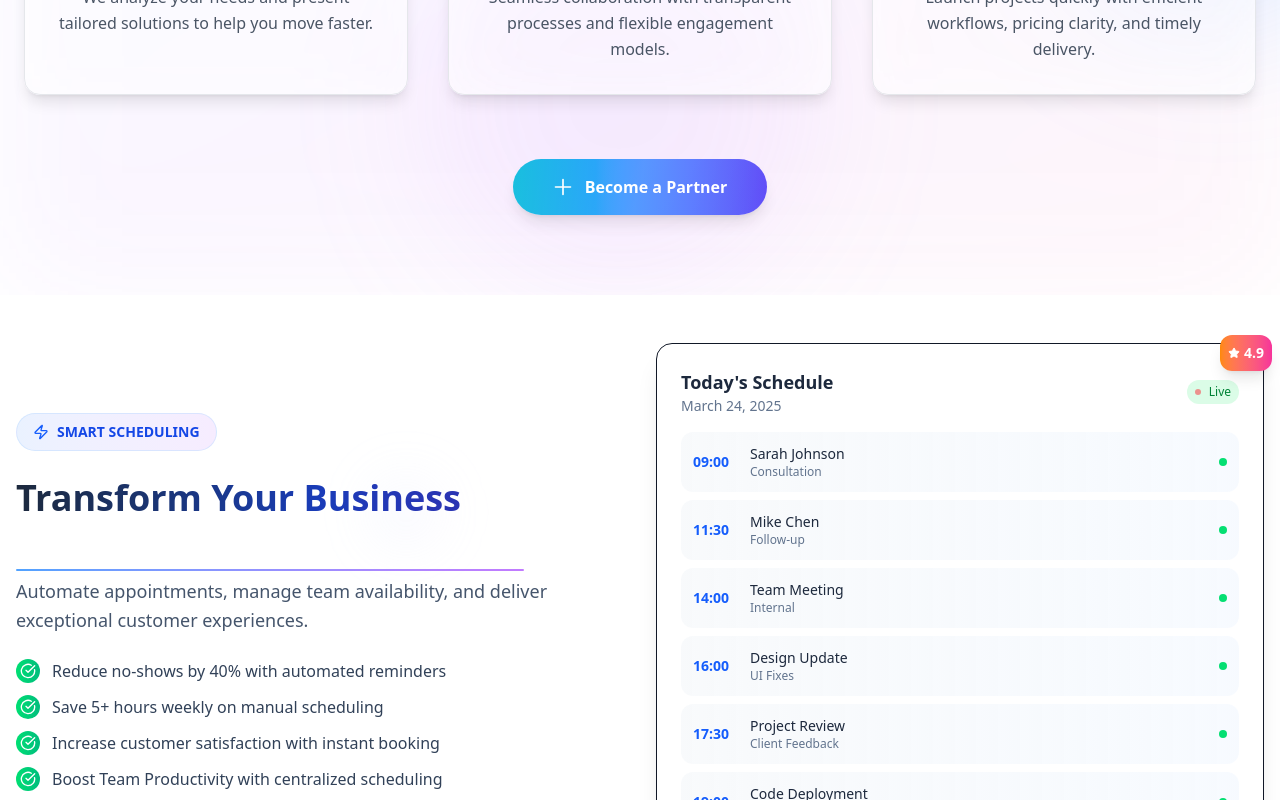
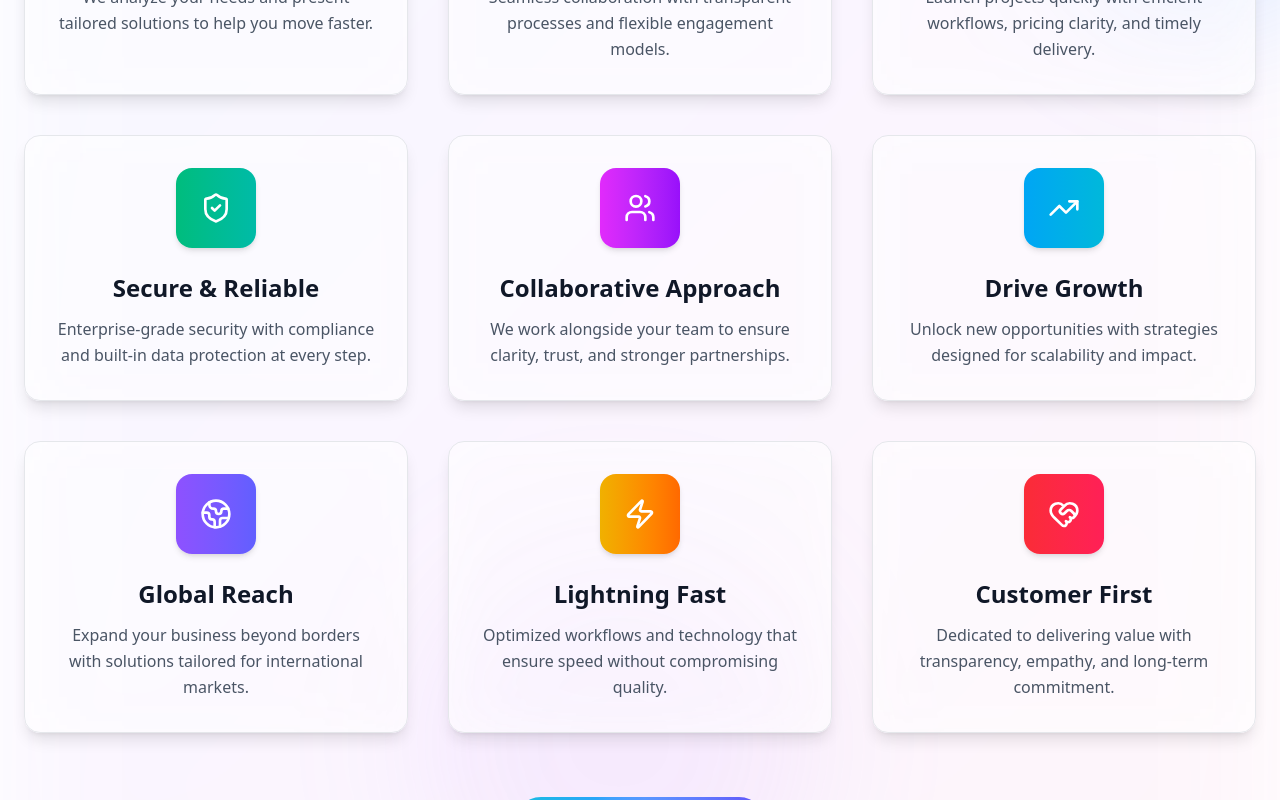
Before and after one commit to kanishka-commits/BizFlow, a React (Vite) app: page / in a window 1280 px wide. Shown: the part 2080-2880 px from the top of the page. Built offline with nearby package versions, Linux system fonts and the light colour scheme.

Commit message:
adding 6 more features cards

```diff
--- a/src/components/FeaturesSection.jsx
+++ b/src/components/FeaturesSection.jsx
@@ -2,6 +2,14 @@ import { Link } from "react-router-dom";
 import { useTheme } from "../context/ThemeContext";
 import { motion } from "framer-motion";
 import { Rocket, Settings, Search } from "lucide-react";
+import {
+  ShieldCheck,
+  Users,
+  TrendingUp,
+  Globe2,
+  Zap,
+  HeartHandshake,
+} from "lucide-react";
 
 const FeaturesSection = () => {
   const { isDarkMode } = useTheme();
@@ -27,6 +35,48 @@ const FeaturesSection = () => {
       description:
         "Launch projects quickly with efficient workflows, pricing clarity, and timely delivery.",
       bg: "from-orange-500 to-amber-500",
+    },
+    {
+      icon: <ShieldCheck size={32} />,
+      title: "Secure & Reliable",
+      description:
+        "Enterprise-grade security with compliance and built-in data protection at every step.",
+      bg: "from-emerald-500 to-teal-500",
+    },
+    {
+      icon: <Users size={32} />,
+      title: "Collaborative Approach",
+      description:
+        "We work alongside your team to ensure clarity, trust, and stronger partnerships.",
+      bg: "from-fuchsia-500 to-purple-600",
+    },
+    {
+      icon: <TrendingUp size={32} />,
+      title: "Drive Growth",
+      description:
+        "Unlock new opportunities with strategies designed for scalability and impact.",
+      bg: "from-sky-500 to-cyan-500",
+    },
+    {
+      icon: <Globe2 size={32} />,
+      title: "Global Reach",
+      description:
+        "Expand your business beyond borders with solutions tailored for international markets.",
+      bg: "from-violet-500 to-indigo-500",
+    },
+    {
+      icon: <Zap size={32} />,
+      title: "Lightning Fast",
+      description:
+        "Optimized workflows and technology that ensure speed without compromising quality.",
+      bg: "from-yellow-500 to-orange-500",
+    },
+    {
+      icon: <HeartHandshake size={32} />,
+      title: "Customer First",
+      description:
+        "Dedicated to delivering value with transparency, empathy, and long-term commitment.",
+      bg: "from-red-500 to-rose-500",
     },
   ];
 
```
